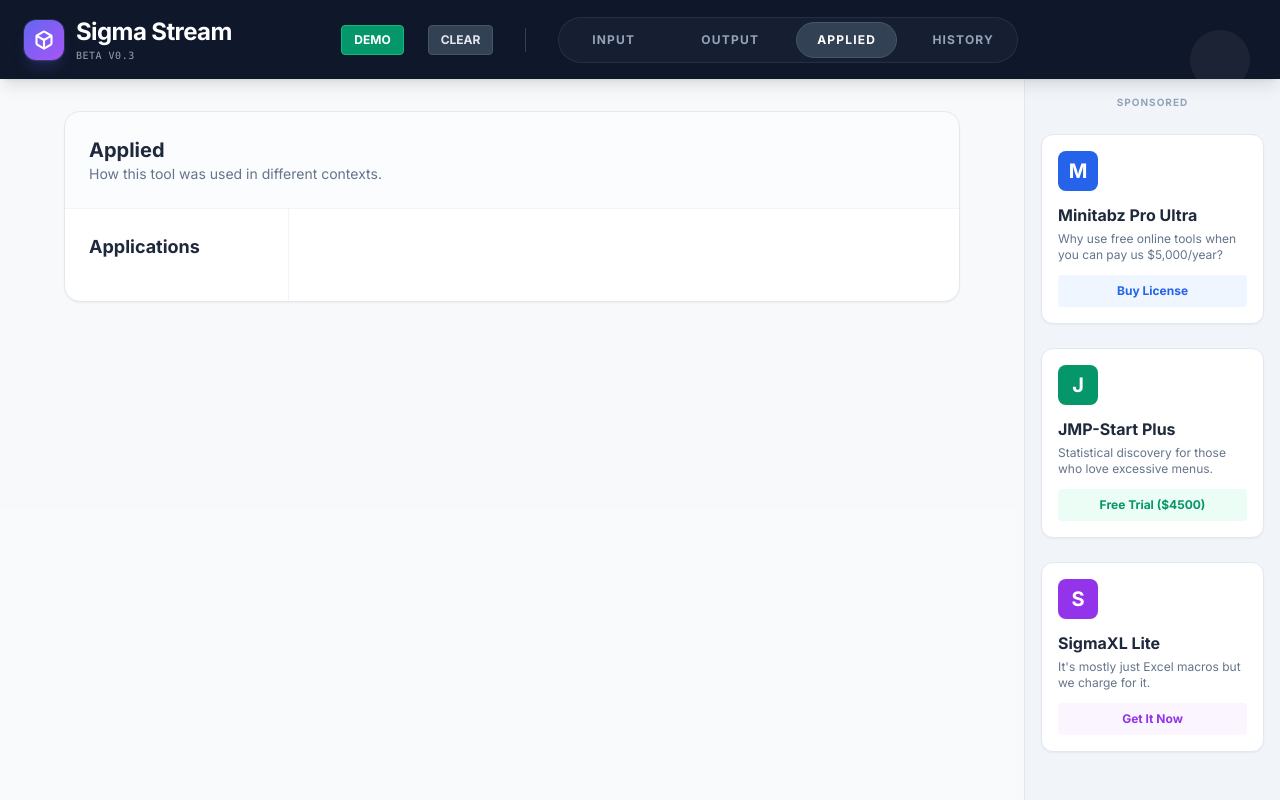
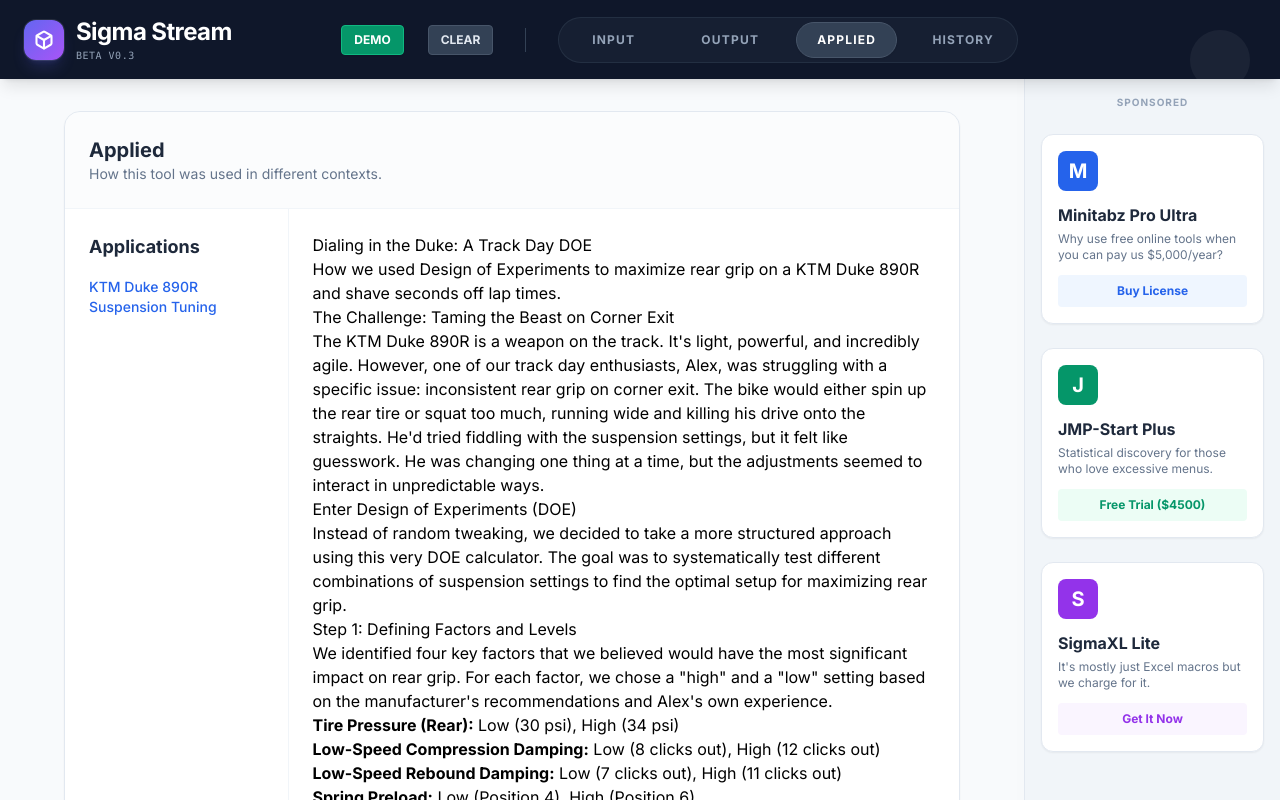
Before and after one commit to jmbergmo/Sigma-Stream, a React (Vite) app: page / in a window 1280 px wide. Both pictures are taken after a click on the button "APPLIED". Built offline with nearby package versions, Linux system fonts and the light colour scheme.

Commit message:
fixed articles bug

```diff
--- a/components/applied/AppliedTab.tsx
+++ b/components/applied/AppliedTab.tsx
@@ -1,7 +1,23 @@
+import React, { useState } from 'react';
+import Duke890RSuspension from './articles/Duke890RSuspension';
 
-import React from 'react';
+const articles = {
+    'duke-890r': {
+        title: 'KTM Duke 890R Suspension Tuning',
+        component: Duke890RSuspension,
+    },
+    // ... more articles can be added here
+};
 
 const AppliedTab: React.FC = () => {
+    const [selectedArticle, setSelectedArticle] = useState('duke-890r');
+
+    const handleSelectArticle = (articleKey: string) => {
+        setSelectedArticle(articleKey);
+    };
+
+    const ArticleComponent = articles[selectedArticle]?.component;
+
     return (
         <div className="max-w-4xl mx-auto animate-in fade-in duration-500">
             <div className="bg-white rounded-2xl shadow-sm border border-slate-200 overflow-hidden">
@@ -12,10 +28,29 @@ const AppliedTab: React.FC = () => {
                 <div className="flex">
                     <div className="w-1/4 p-6 border-r border-slate-100">
                         <h3 className="text-lg font-bold text-slate-800 mb-4">Applications</h3>
-            {/* Placeholder for applications menu */}
+                        <nav>
+                            <ul>
+                                {Object.entries(articles).map(([key, { title }]) => (
+                                    <li key={key} className="mb-2">
+                                        <a
+                                            href="#"
+                                            onClick={(e) => {
+                                                e.preventDefault();
+                                                handleSelectArticle(key);
+                                            }}
+                                            className={`block text-sm font-medium ${selectedArticle === key
+                                                    ? 'text-blue-600'
+                                                    : 'text-slate-500 hover:text-slate-700'
+                                                }`}>
+                                            {title}
+                                        </a>
+                                    </li>
+                                ))}
+                            </ul>
+                        </nav>
                     </div>
                     <div className="w-3/4 p-6">
-            {/* Placeholder for article content */}
+                        {ArticleComponent ? <ArticleComponent /> : <p>Select an article to read.</p>}
                     </div>
                 </div>
             </div>
```
Lines whose indentation alone changed are shown as unchanged.
